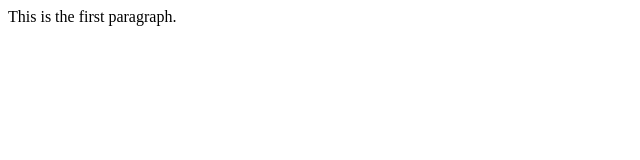
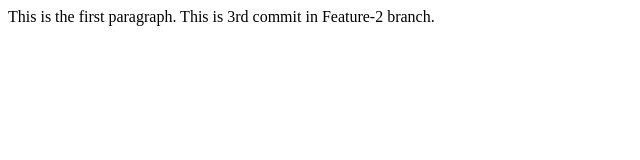
Before and after one commit to TubaAli/git-concepts, a plain HTML site: page index.html in a window 1280 px wide. Shown: the whole page, without its empty margins (0-640 px from the left). Drawn offline with Linux system fonts and the light colour scheme.

Commit message:
3rd commit in Feature-2 branch

```diff
--- a/index.html
+++ b/index.html
@@ -3,6 +3,6 @@
 		<TITLE> This is Title. This is 2nd commit in feature-2 branch.  </TITLE>
 	</HEAD>
 	<BODY>
-		<P> This is the first paragraph. </P>
+		<P> This is the first paragraph. This is 3rd commit in Feature-2 branch. </P>
 	</BODY>
 </HTML>
```
